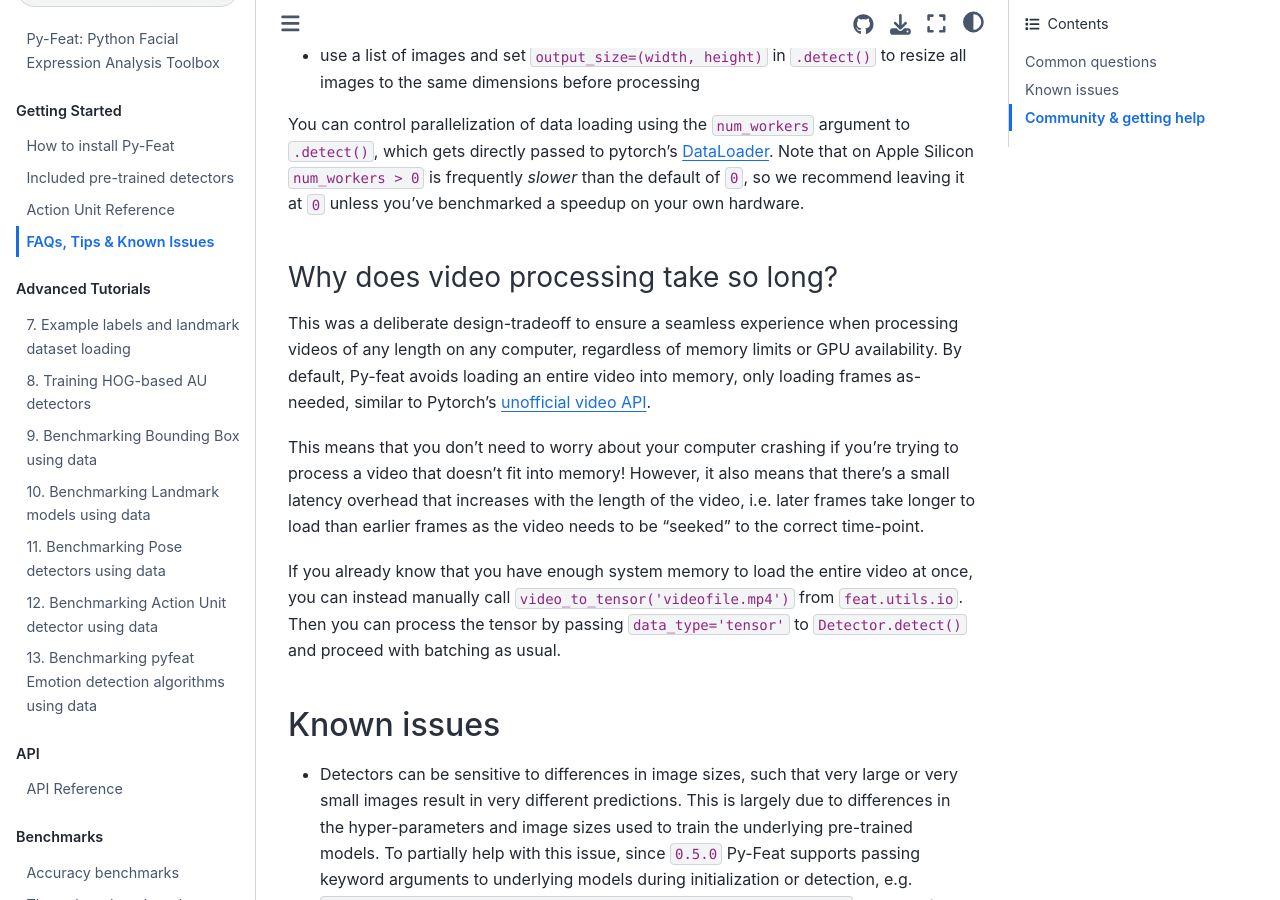
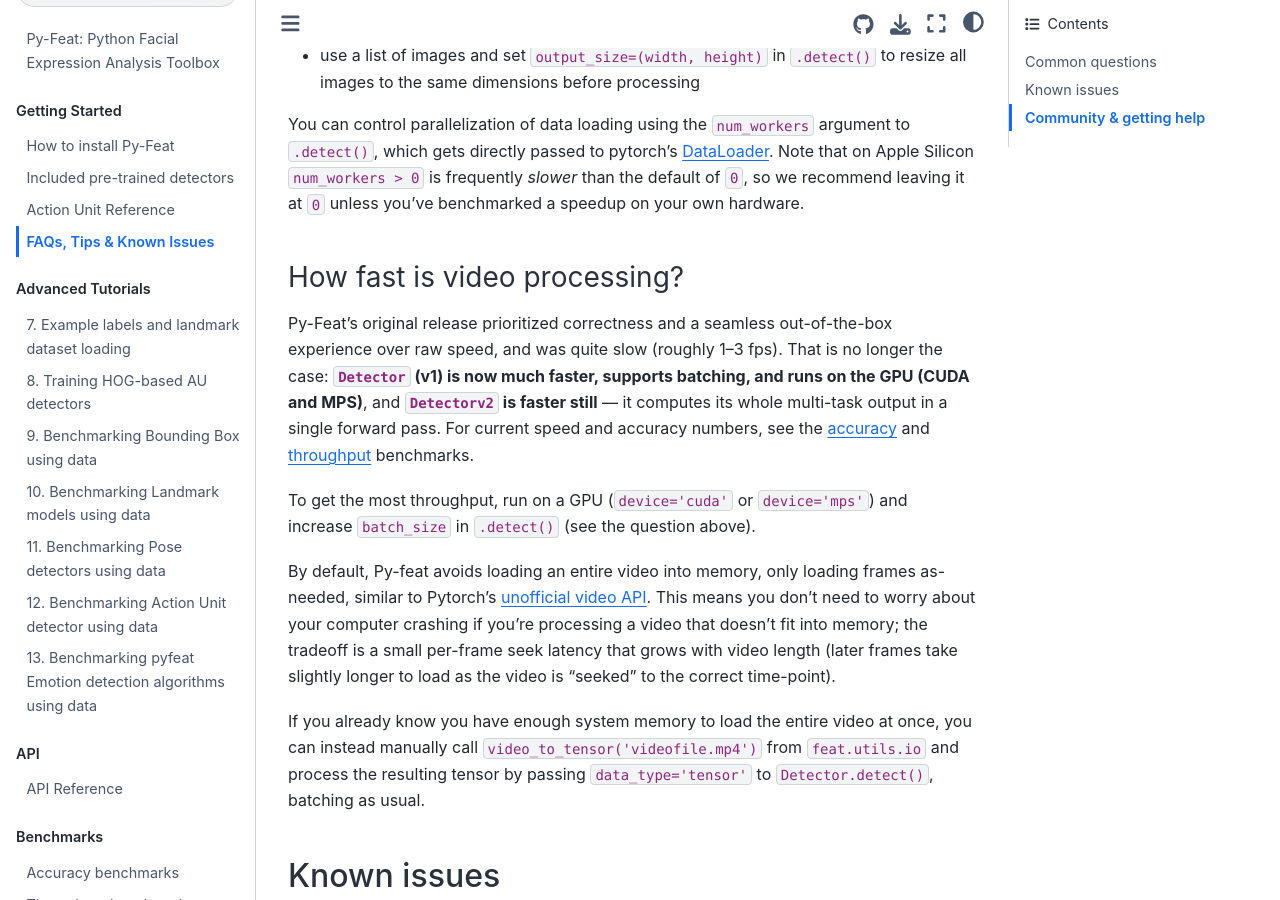
Before and after one commit to cosanlab/py-feat, a Jupyter Book: the page built from docs/pages/faqs.md, in a window 1280 px wide and 900 px high, scrolled down 1752 px. Built offline with Jupyter Book 1.0.4 settings and Sphinx 7.4.7 and the Sphinx Book theme 1.1.4, drawn with Linux system fonts in a browser that asks for light colours; pages that are not in the unit, such as notebooks, are missing from menus.

Commit message:
docs: refresh "video processing speed" FAQ
The old "why is this so slow" framing is outdated. Note the original
release was ~1-3 fps, that Detector (v1) is now much faster with batching
and GPU (CUDA/MPS) support, and that Detectorv2 is faster still, then
point to the accuracy/throughput benchmarks. Keep the memory/streaming
explanation, which is still accurate.

```diff
--- a/docs/pages/faqs.md
+++ b/docs/pages/faqs.md
@@ -31,13 +31,15 @@ In order to use batching you must either:
 
 You can control parallelization of data loading using the `num_workers` argument to `.detect()`, which gets directly passed to pytorch's [DataLoader](https://pytorch.org/tutorials/beginner/basics/data_tutorial.html). Note that on Apple Silicon `num_workers > 0` is frequently *slower* than the default of `0`, so we recommend leaving it at `0` unless you've benchmarked a speedup on your own hardware.
 
-### Why does video processing take so long?
+### How fast is video processing?
 
-This was a deliberate design-tradeoff to ensure a seamless experience when processing videos of any length on any computer, regardless of memory limits or GPU availability. By default, Py-feat avoids loading an entire video into memory, only loading frames as-needed, similar to Pytorch's [unofficial video API](https://pytorch.org/vision/main/auto_examples/others/plot_video_api.html#building-a-sample-read-video-function).
+Py-Feat's original release prioritized correctness and a seamless out-of-the-box experience over raw speed, and was quite slow (roughly 1–3 fps). That is no longer the case: **`Detector` (v1) is now much faster, supports batching, and runs on the GPU (CUDA and MPS)**, and **`Detectorv2` is faster still** — it computes its whole multi-task output in a single forward pass. For current speed and accuracy numbers, see the [accuracy](../benchmarks/accuracy.md) and [throughput](../benchmarks/throughput.md) benchmarks.
 
-This means that you don't need to worry about your computer crashing if you're trying to process a video that doesn't fit into memory! However, it also means that there's a small latency overhead that increases with the length of the video, i.e. later frames take longer to load than earlier frames as the video needs to be "seeked" to the correct time-point.
+To get the most throughput, run on a GPU (`device='cuda'` or `device='mps'`) and increase `batch_size` in `.detect()` (see the question above).
 
-If you already know that you have enough system memory to load the entire video at once, you can instead manually call `video_to_tensor('videofile.mp4')` from `feat.utils.io`. Then you can process the tensor by passing `data_type='tensor'` to `Detector.detect()` and proceed with batching as usual.
+By default, Py-feat avoids loading an entire video into memory, only loading frames as-needed, similar to Pytorch's [unofficial video API](https://pytorch.org/vision/main/auto_examples/others/plot_video_api.html#building-a-sample-read-video-function). This means you don't need to worry about your computer crashing if you're processing a video that doesn't fit into memory; the tradeoff is a small per-frame seek latency that grows with video length (later frames take slightly longer to load as the video is "seeked" to the correct time-point).
+
+If you already know you have enough system memory to load the entire video at once, you can instead manually call `video_to_tensor('videofile.mp4')` from `feat.utils.io` and process the resulting tensor by passing `data_type='tensor'` to `Detector.detect()`, batching as usual.
 
 ## Known issues
 
```
